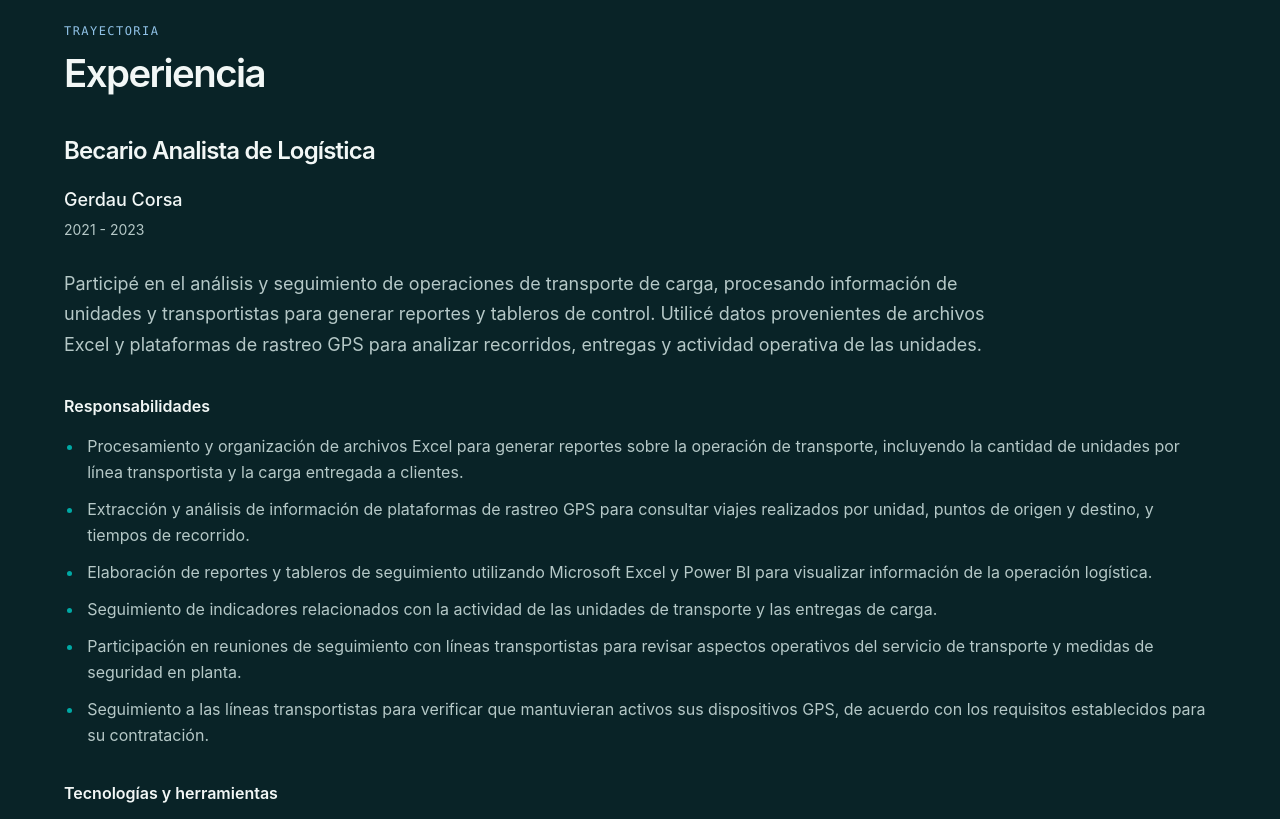
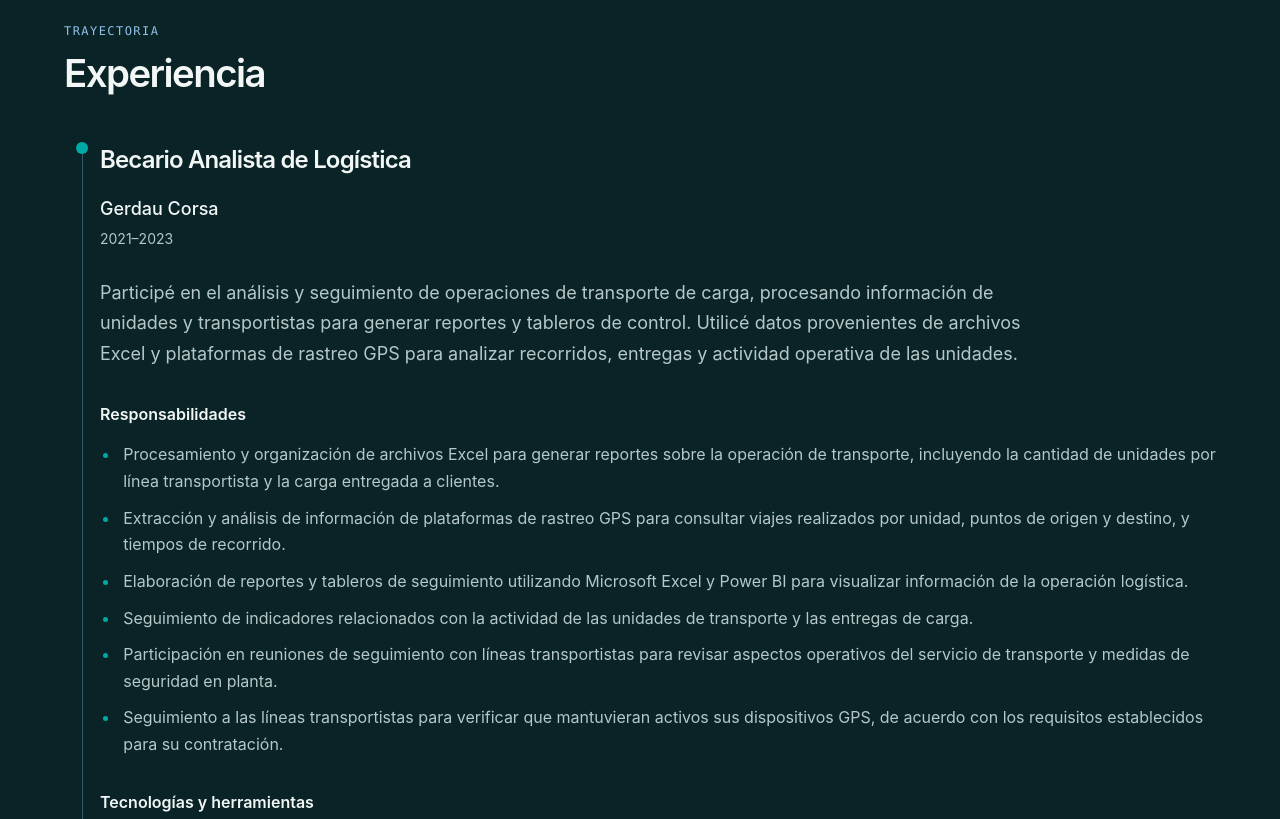
Before and after one commit to charlidev/personal_portfolio, an Astro site: page / in a window 1280 px wide. Shown: the part 880-1699 px from the top of the page. Built offline with nearby package versions, Linux system fonts and the light colour scheme; Astro itself is replaced by a stand-in of ours.

Commit message:
feat: add experience timeline and Gerdau Corsa experience

```diff
--- a/src/components/ExperienceSection.astro
+++ b/src/components/ExperienceSection.astro
@@ -6,8 +6,17 @@ import { professionalExperiences } from '../data/portfolio';
 <section id="experiencia" class="content-section container" aria-labelledby="experience-title">
   <SectionHeading id="experience-title" eyebrow="Trayectoria" title="Experiencia" />
 
+  <div class="experience-timeline">
     {professionalExperiences.map((experience, index) => (
-    <article class="experience-entry" aria-labelledby={`experience-role-${index}`}>
+      <div class="experience-item">
+        <div class="experience-rail" aria-hidden="true">
+          <span class="experience-node"></span>
+          {index < professionalExperiences.length - 1 && (
+            <span class="experience-connector"></span>
+          )}
+        </div>
+
+        <article class="experience-content" aria-labelledby={`experience-role-${index}`}>
           <header class="experience-header">
             {experience.eyebrow && <p class="eyebrow">{experience.eyebrow}</p>}
             <h3 id={`experience-role-${index}`}>{experience.role}</h3>
@@ -43,7 +52,9 @@ import { professionalExperiences } from '../data/portfolio';
             </div>
           </div>
         </article>
+      </div>
     ))}
+  </div>
 </section>
 
 <style>
@@ -52,8 +63,56 @@ import { professionalExperiences } from '../data/portfolio';
     border-top: 1px solid var(--color-border);
   }
 
-  .experience-entry {
+  .experience-timeline {
+    --timeline-gutter: 2.25rem;
+    --timeline-node-left: 0.75rem;
+    --timeline-line-left: 1.125rem;
+    --timeline-line-bottom: -3.75rem;
+
+    display: grid;
+    gap: 3rem;
     margin-top: 2.5rem;
+  }
+
+  .experience-item {
+    position: relative;
+    display: grid;
+    grid-template-columns: var(--timeline-gutter) minmax(0, 1fr);
+  }
+
+  .experience-rail {
+    position: relative;
+    grid-column: 1;
+    grid-row: 1;
+    width: var(--timeline-gutter);
+    pointer-events: none;
+  }
+
+  .experience-node {
+    position: absolute;
+    z-index: 1;
+    top: 0.375rem;
+    left: var(--timeline-node-left);
+    display: block;
+    width: 0.75rem;
+    height: 0.75rem;
+    border-radius: 50%;
+    background: var(--color-accent);
+  }
+
+  .experience-connector {
+    position: absolute;
+    top: 0.75rem;
+    bottom: var(--timeline-line-bottom);
+    left: var(--timeline-line-left);
+    display: block;
+    border-left: 1px solid rgb(78 128 152 / 58%);
+  }
+
+  .experience-content {
+    grid-column: 2;
+    grid-row: 1;
+    min-width: 0;
   }
 
   .experience-header h3 {
@@ -164,6 +223,15 @@ import { professionalExperiences } from '../data/portfolio';
   }
 
   @media (max-width: 34rem) {
+    .experience-timeline {
+      --timeline-gutter: 1.875rem;
+      --timeline-node-left: 0.5625rem;
+      --timeline-line-left: 0.9375rem;
+
+      gap: 2.5rem;
+      --timeline-line-bottom: -3.25rem;
+    }
+
     .experience-meta {
       flex-direction: column;
       gap: 0.15rem;
--- a/src/data/portfolio.ts
+++ b/src/data/portfolio.ts
@@ -160,7 +160,7 @@ export const pulqueLabsExperience: ProfessionalExperience = {
 export const gerdauCorsaExperience: ProfessionalExperience = {
   role: 'Becario Analista de Logística',
   company: 'Gerdau Corsa',
-  period: '2021 - 2023',
+  period: '2021–2023',
   introduction:
     'Participé en el análisis y seguimiento de operaciones de transporte de carga, procesando información de unidades y transportistas para generar reportes y tableros de control. Utilicé datos provenientes de archivos Excel y plataformas de rastreo GPS para analizar recorridos, entregas y actividad operativa de las unidades.',
   responsibilities: [
```
Lines whose indentation alone changed are shown as unchanged.
